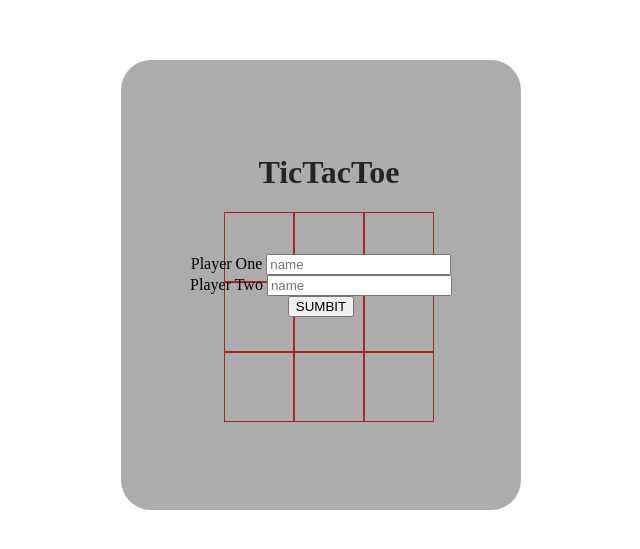
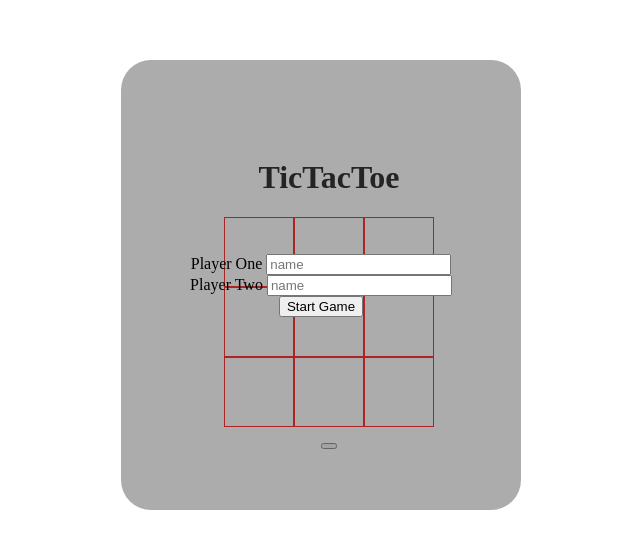
Before and after one commit to misterpaul4/TicTacToe, a website: page index.html in a window 1280 px wide. Shown: the part 115-664 px from the top of the page, without its empty margins (319-959 px from the left). Drawn offline with Linux system fonts and the light colour scheme.

Commit message:
Add button to restart game

```diff
--- a/assets/app.js
+++ b/assets/app.js
@@ -69,7 +69,13 @@ const gameBoard = (() => {
   	return true;
   }
 
-  return { checkDraw, notOccupied, assignSymbol, display, noWinningCombo };
+  const reset = () => {
+  	board = [null,null,null,null,null,null,null,null,null];
+  	alertBox.textContent = "";
+  	display();
+  }
+
+  return { reset, checkDraw, notOccupied, assignSymbol, display, noWinningCombo };
 })();
 
 const displayAlert = () => {
@@ -97,6 +103,10 @@ const gamePlay = (() => {
 	const player2_Input = document.getElementById('player_2');
 	const formBtn = document.getElementById('form-btn');
 	const formContainer = document.getElementsByClassName('form-container')[0];
+	const playerField1 = document.getElementsByClassName('player_box')[0];
+	const playerField2 = document.getElementsByClassName('player_box')[1];
+	const restartBtn = document.getElementById('restart-btn');
+
 	let currentPlayer = null;
 	let player1 = null;
 	let player2 = null;
@@ -111,6 +121,13 @@ const gamePlay = (() => {
 		player2 = Player(player2_Input.value, 'O');
 		currentPlayer = player1;
 		formContainer.style.display = 'none';
+		playerField1.textContent = `player 1: ${player1.getName()}`;
+		playerField2.textContent = `player 2: ${player2.getName()}`;
+		restartBtn.textContent = "Restart"
+	})
+
+	restartBtn.addEventListener('click', () => {
+		gameBoard.reset();
 	})
 
 	// let moves = 0
--- a/assets/style.css
+++ b/assets/style.css
@@ -29,6 +29,10 @@ p {
   z-index: 200;
 }
 
+.form-input-container {
+	text-align: center;
+}
+
 .grid-centered,
 .grid-centered-item {
   display: grid;
@@ -40,3 +44,12 @@ p {
 	width: 100vw;
 	height: 100vh;
 }
+
+.game-container {
+	display: flex;
+	align-items: center;
+}
+
+.box {
+	margin: 0 60px;
+}
--- a/index.html
+++ b/index.html
@@ -7,8 +7,12 @@
     <title>TicTacToe</title>
   </head>
   <body>
-    <div class="grid-centered container">
+    <div class="grid-centered container game">
       <div class="grid-centered-item">
+        <div class="game-container">
+          <div class="player_box"></div>
+
+          <div class="box">
             <h1>TicTacToe</h1>
             <div class="grid-container">
               <div class="cell"></div>
@@ -22,6 +26,12 @@
               <div class="cell"></div>
             </div>
             <p id="alert"></p>
+          </div>
+
+          <div class="player_box"></div>
+        </div>
+
+        <button id="restart-btn"></button>
       </div>
     </div>
 
@@ -37,7 +47,7 @@
       </div>
 
       <div>
-        <button type="submit" id="form-btn">SUMBIT</button>
+        <button type="submit" id="form-btn">Start Game</button>
       </div>
     </form>
     <script src="assets/app.js"></script>
```
Lines whose indentation alone changed are shown as unchanged.
